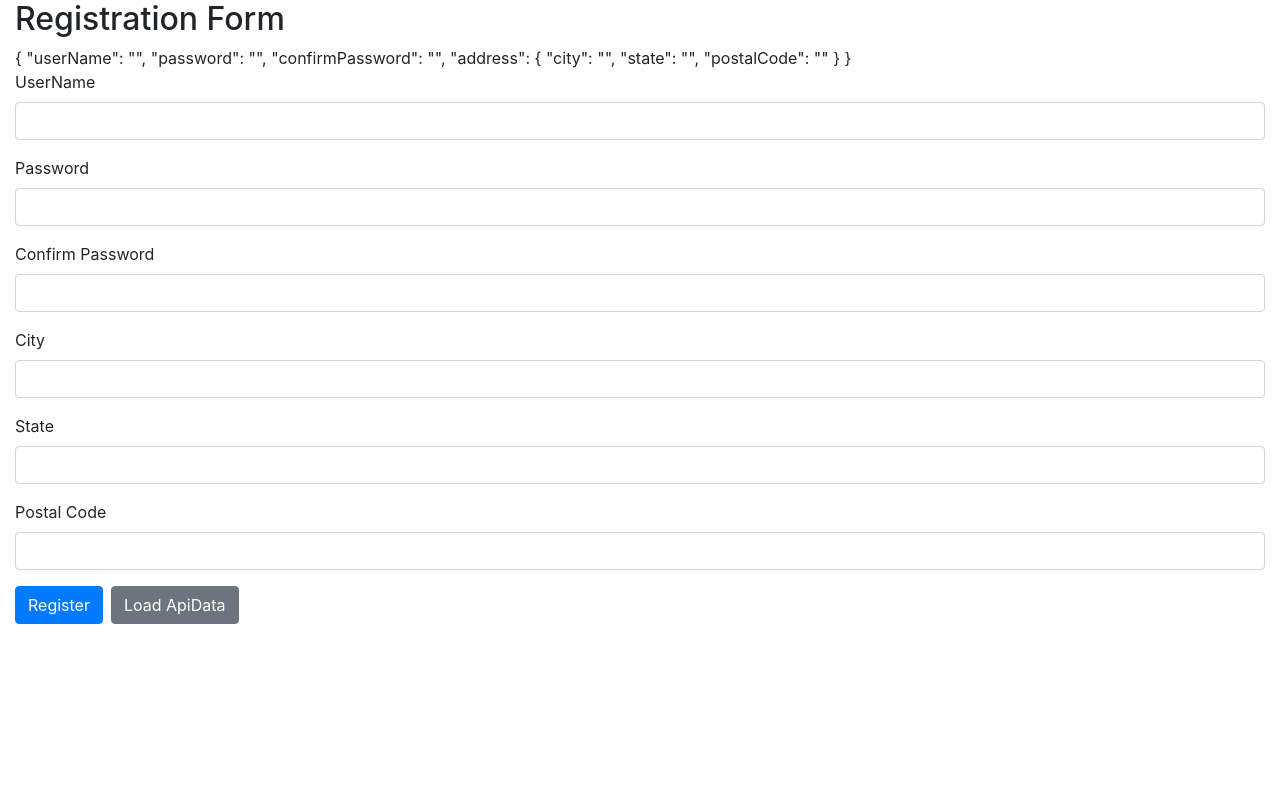
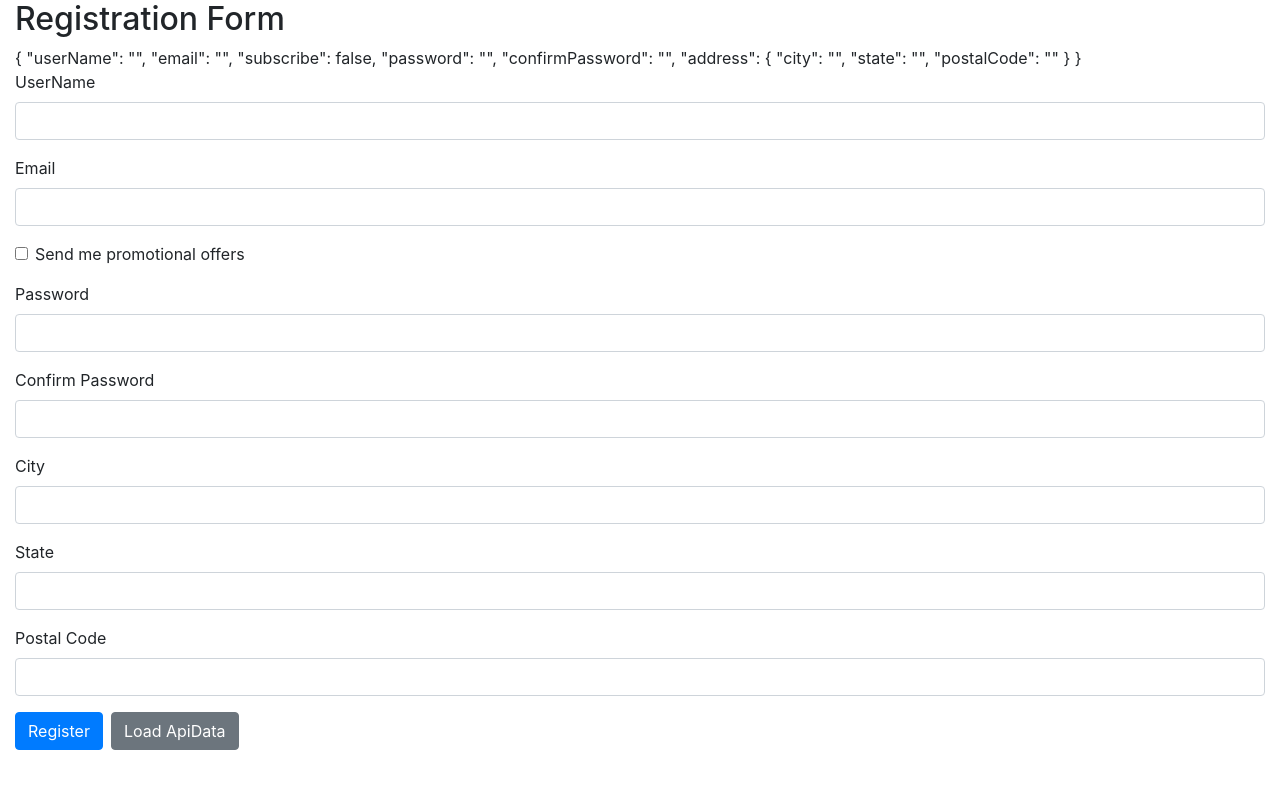
Before and after one commit to metabrez/ReactiveForm, an Angular app: page / in a window 1280 px wide. Shown: the top 788 px of the page. Built offline with nearby package versions, Linux system fonts and the light colour scheme.

Commit message:
Conditional Validation

```diff
--- a/src/app/app.component.html
+++ b/src/app/app.component.html
@@ -21,6 +21,15 @@
 
 </div>
   </div>
+  <div class="form-group">
+    <label>Email</label>
+    <input [class.is-invalid]="email.invalid && email.touched" type="text" class="form-control" formControlName="email">
+    <small class="text-danger" [class.d-none]="email.valid || email.untouched">Email is Required</small>
+  </div>
+<div class="form-check mb-3">
+  <input type="checkbox" class="form-check-input" formControlName="subscribe">
+  <label class="form-check-label">Send me promotional offers</label>
+</div>
   <div class="form-group">
     <label>Password</label>
     <input  type="password" formControlName="password" class="form-control">
--- a/src/app/app.component.ts
+++ b/src/app/app.component.ts
@@ -1,5 +1,5 @@
-import { Component } from '@angular/core';
-import { FormBuilder,Validator, Validators} from '@angular/forms';
+import { Component, OnInit } from '@angular/core';
+import { FormBuilder,Validator, Validators, FormGroup} from '@angular/forms';
 import { forbiddenNameValidator } from './shared/user-name.validator';
 import { PasswordValidator } from './shared/password.validator';
 
@@ -8,18 +8,27 @@
   templateUrl: './app.component.html',
   styleUrls: ['./app.component.css']
 })
-export class AppComponent {
+export class AppComponent implements OnInit {
 
-  //This get userName() is used in app.component.html for making code cleaner
+  registrationForm:FormGroup;
 
+
+  title = 'reactive-form';
+  constructor(private fb:FormBuilder){}
   get userName(){
     return this.registrationForm.get('userName');
   }
-  title = 'reactive-form';
-  constructor(private fb:FormBuilder){}
+  get email(){
+    return this.registrationForm.get('email');
+  }
 
-  registrationForm = this.fb.group({
+
+  //This get userName() is used in app.component.html for making code cleaner
+  ngOnInit(){
+    this.registrationForm = this.fb.group({
       userName:['',[Validators.required,Validators.minLength(3),forbiddenNameValidator(/password/)]],
+      email:[''],
+      subscribe:[false],
       password:[''],
       confirmPassword:[''],
       address:this.fb.group({
@@ -31,6 +40,24 @@
     ,
     {validator:PasswordValidator}
     );
+
+    this.registrationForm.get('subscribe').valueChanges
+    .subscribe(
+      checkedValue =>{
+        const email = this.registrationForm.get('email');
+        if(checkedValue){
+          email.setValidators(Validators.required);
+        }
+        else{
+          email.clearValidators();
+        }
+        email.updateValueAndValidity();
+      }
+    );
+
+  }
+
+
 
  /*  registrationForm=new FormGroup(
     {userName:new FormControl('Tabrez'),
```
Lines whose indentation alone changed are shown as unchanged.
